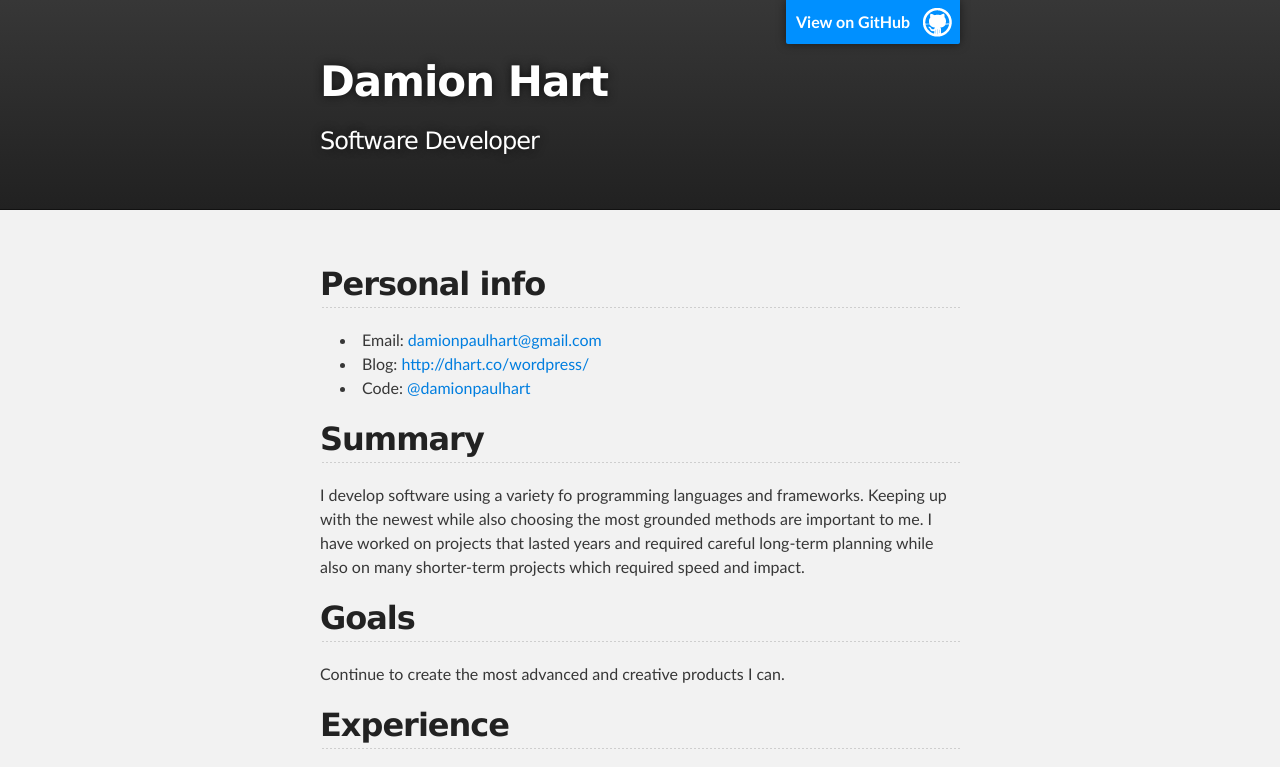
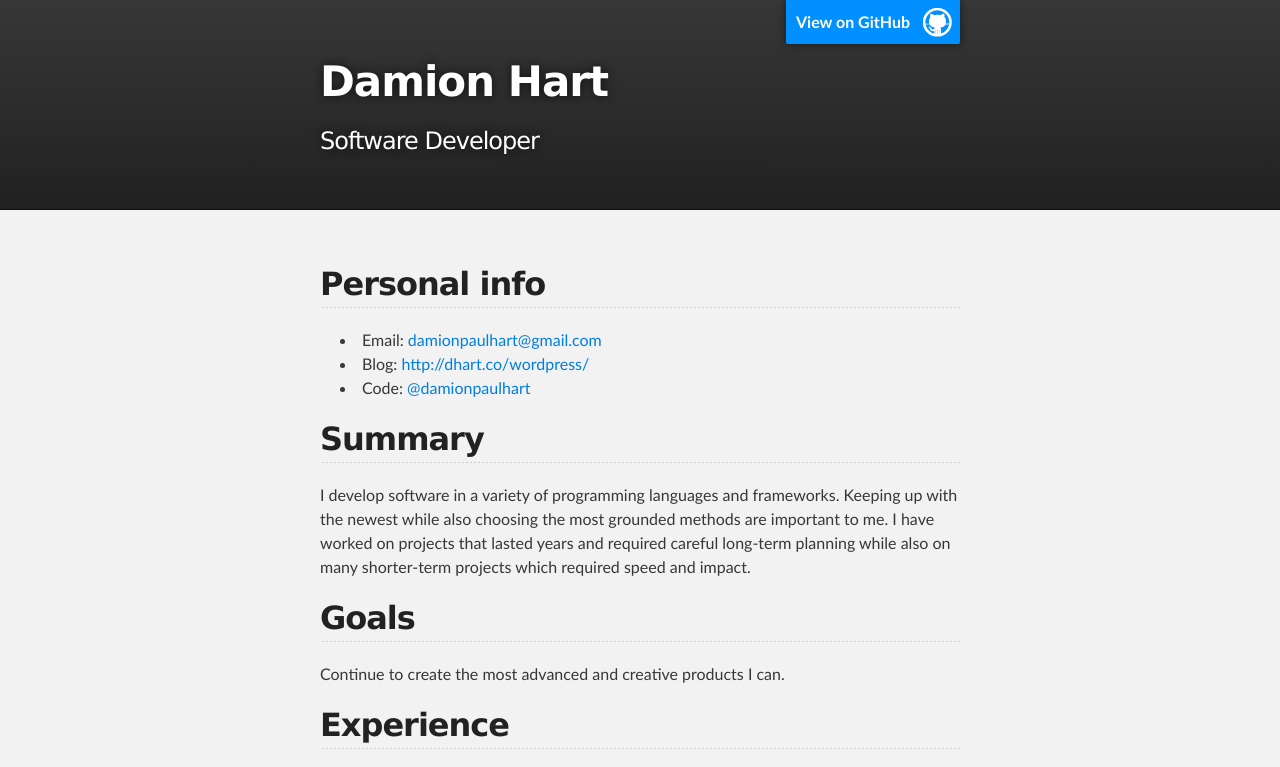
Before and after one commit to damionpaulhart/damionpaulhart.github.com, a plain HTML site: page index.html in a window 1280 px wide. Shown: the top 767 px of the page. Drawn offline with Linux system fonts and the light colour scheme.

Commit message:
Update index.html

```diff
--- a/index.html
+++ b/index.html
@@ -38,7 +38,7 @@
 </li>
 </ul><h2>Summary</h2>
 
-<p>I develop software using a variety fo programming languages and frameworks. Keeping up with the newest while also choosing the most grounded methods are important to me. I have worked on projects that lasted years and required careful long-term planning while also on many shorter-term projects which required speed and impact.</p>
+<p>I develop software in  a variety of programming languages and frameworks. Keeping up with the newest while also choosing the most grounded methods are important to me. I have worked on projects that lasted years and required careful long-term planning while also on many shorter-term projects which required speed and impact.</p>
 
 <h2>Goals</h2>
 
```
